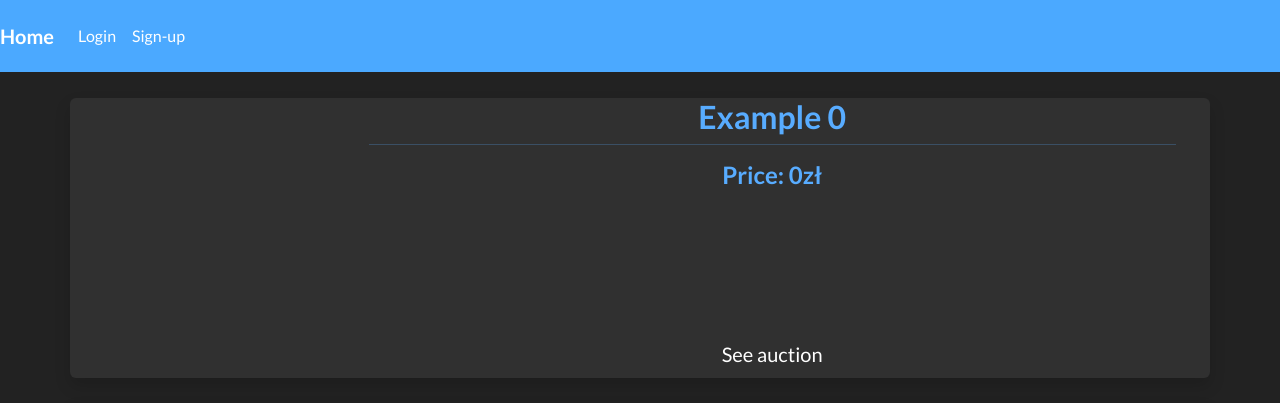
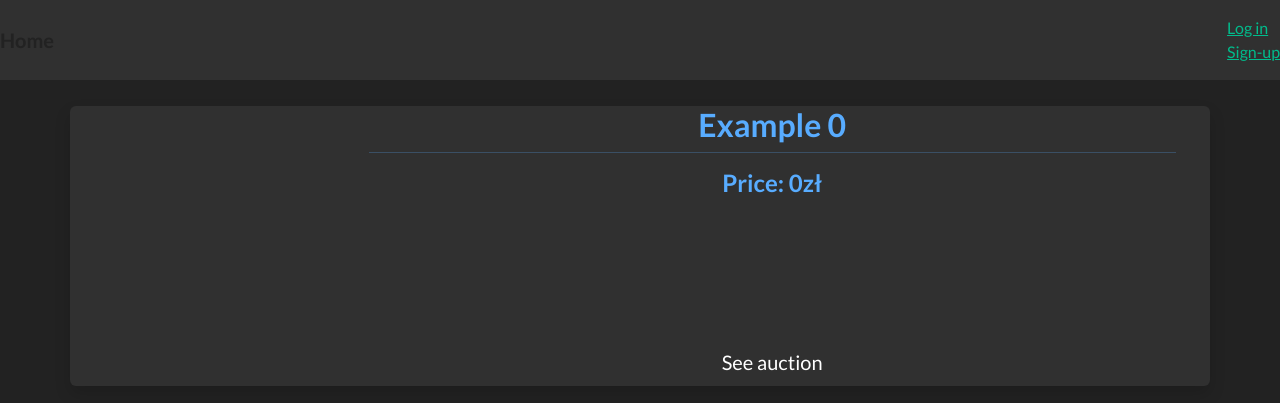
Before and after one commit to Corqi/NFT-Auction-Website, a Flask app: page / in a window 1280 px wide. Shown: the top 403 px of the page. Run offline with Flask 2, Linux system fonts and the light colour scheme; some libraries are stand-ins or nearby versions.

Commit message:
Added login, logout and register features

```diff
--- a/app/app.py
+++ b/app/app.py
@@ -34,7 +34,13 @@
 
     @login_manager.user_loader
     def load_user(user_id):
-        return User()
+        cur.execute('SELECT * FROM users WHERE uid=(%s);', (user_id,))
+        result = cur.fetchall()
+        try:
+            user = User(*result[0])
+        except IndexError:
+            user = None
+        return user
 
     @login_manager.unauthorized_handler
     def unauthorized():
--- a/app/models.py
+++ b/app/models.py
@@ -11,6 +11,10 @@
         self.email = email
         self.name = name
         self.surname = surname
+
+    def get_id(self):
+        """ For login manager"""
+        return self.uid
 
     # update user in db
     def update(self):
--- a/app/templates/base.html
+++ b/app/templates/base.html
@@ -25,40 +25,19 @@
     </head>
 
     <body class="d-flex flex-column site-background">
-        <nav class="navbar navbar-dark navbar-expand-lg navbar-custom">
-            <a class="navbar-brand navbar-custom " href="{{ url_for('bp_home.home_get') }}">
+        <nav class="navbar navbar-default bg-dark">
+            <a class="navbar-brand" href="{{ url_for('bp_home.home_get') }}">
                 <span class="nav-title"><strong>Home</strong></span>
             </a>
-            <button class="navbar-toggler navbar-custom" data-toggle="collapse" data-target="#navbarNav" aria-controls="navbarNav" aria-expanded="true" aria-label="Toggle navigation">
-                    <span class="navbar-toggler-icon"></span>
-            </button>
-            <div class="collapse navbar-collapse " id="navbarNav">
-            {% if false %}
-            <ul class="navbar-nav ml-auto">
-                <li class="nav-item dropdown">
-                    <a class="nav-link dropdown-toggle" href="#" id="navbarDarkDropdownMenuLink" role="button" data-toggle="dropdown" aria-expanded="false">
-                        <i class="fa-solid fa-circle-user fa-lg"> </i>
-                        <span class="nav-title">Welcome</span>
-                    </a>
-                    <ul class="dropdown-menu dropdown-menu-right" aria-labelledby="navbarDarkDropdownMenuLink">
-                        <li><a class="dropdown-item" href="/history">History</a></li>
-                        <li><hr class="dropdown-divider"></li>
-                        <li><a class="dropdown-item" href="/logout">Logout</a></li>
-                    </ul>
-
-                </li>
+            <ul class="nav navbar-nav">
+                {% if user.is_authenticated %}
+                    <li><a href="new">Add item</a></li>
+                    <li><a href="logout">Logout</a></li>
+                {% else %}
+                    <li><a href="/login">Log in</a></li>
+                    <li><a href="/register">Sign-up</a></li>
+                {% endif %}
             </ul>
-            {% else %}
-            <ul class="navbar-nav ml-auto">
-                <li class="nav-item">
-                    <a class="nav-link active navbar-custom" aria-current="page" href="/login">Login</a>
-                </li>
-                <li class="nav-item">
-                    <a class="nav-link active navbar-custom" aria-current="page" href="/register">Sign-up</a>
-                </li>
-            </ul>
-            {% endif %}
-            </div>
         </nav>
 
 
--- a/app/views/home.py
+++ b/app/views/home.py
@@ -1,4 +1,5 @@
 from flask import Blueprint, render_template, redirect, url_for
+from flask_login import current_user
 
 from ..init_db import init_db
 from ..app import db, cur
@@ -18,4 +19,9 @@
     import datetime
     list_of_auctions = [Auction(i, 1, i, datetime.datetime.now(), datetime.datetime.now() + datetime.timedelta(days=1), 100*i, f"Example {i}", "desc", "link") for i in range(50)]
 
-    return render_template('gallery.html', auctions=list_of_auctions)
+    return render_template('gallery.html', auctions=list_of_auctions, user=current_user)
+
+
+@bp.route('/new')
+def new_item_get():
+    return render_template('gallery.html', user=current_user)
```
Also changed, not shown: app/views/auth.py (+21 -9 lines), app/templates/newitem.html (added).
